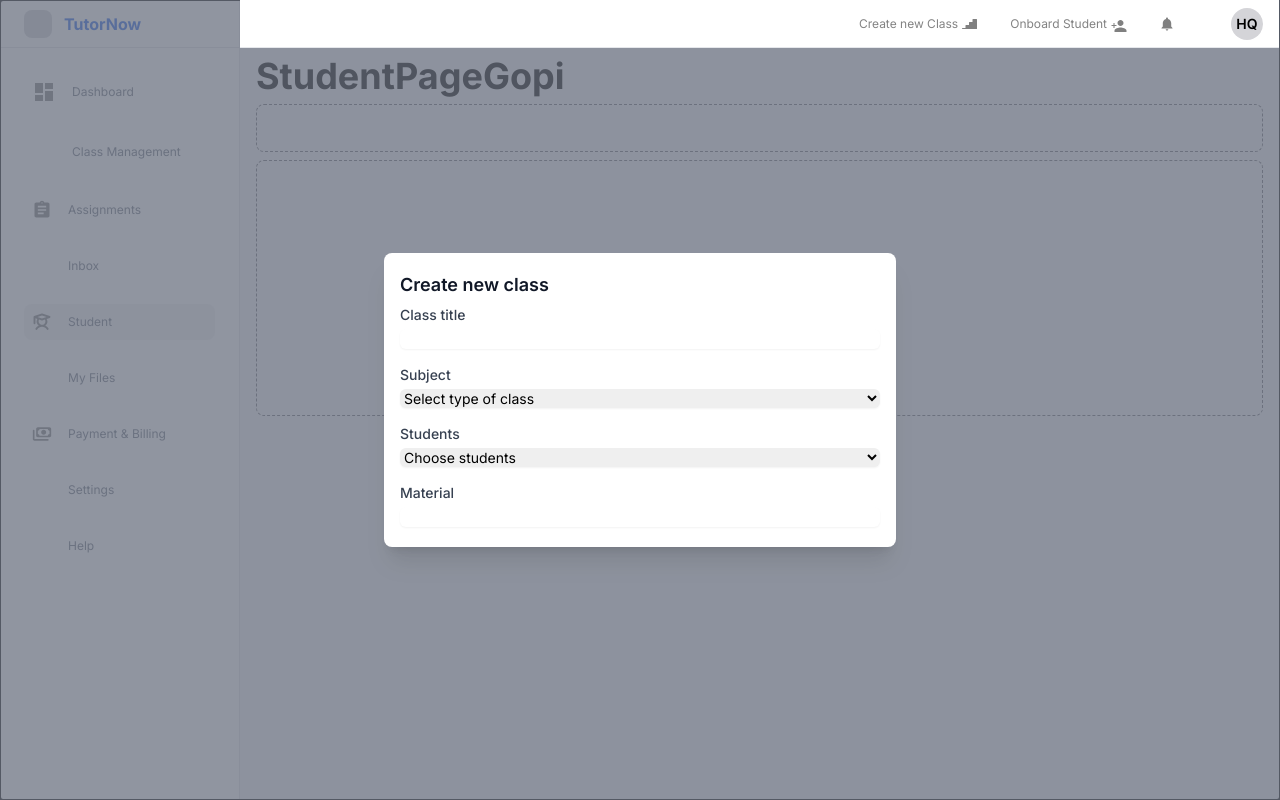
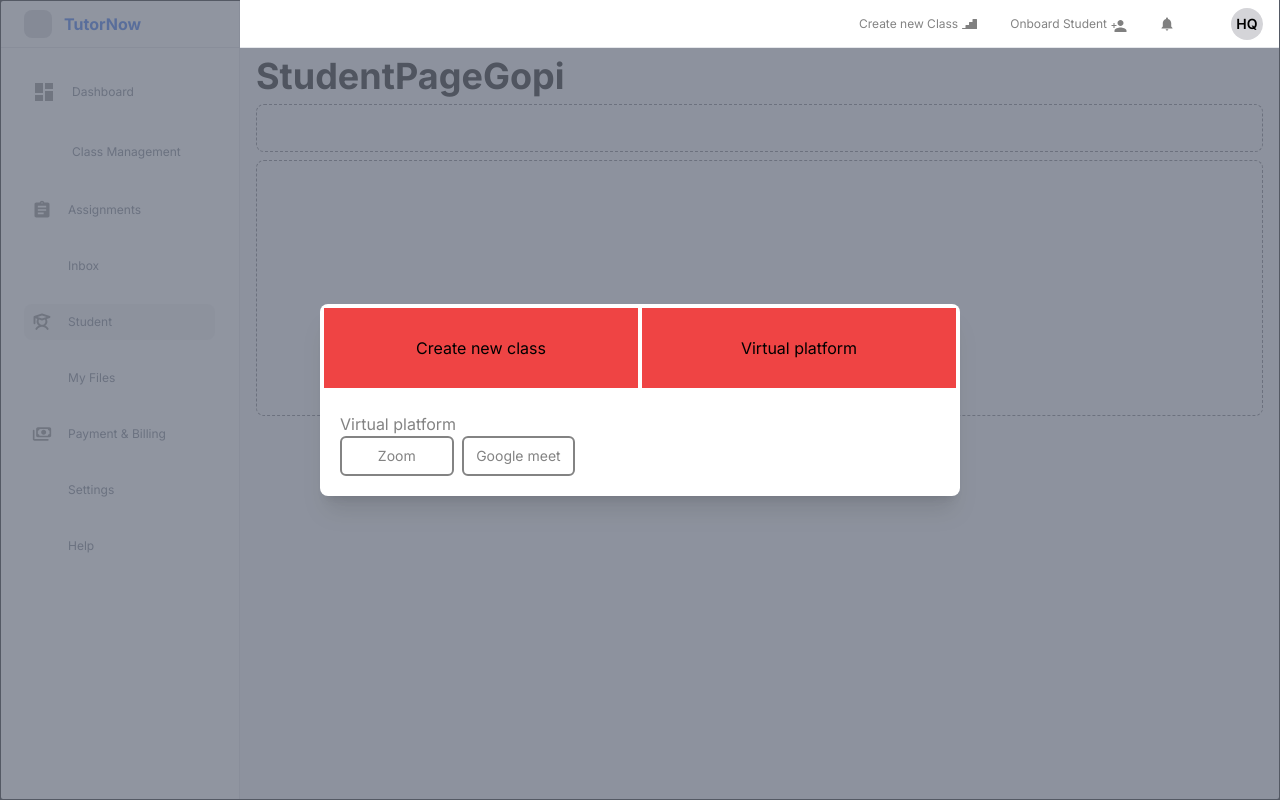
Before and after one commit to SiddhantXelp/Tuto-FE, a Next.js app: page /student in a window 1280 px wide. Both pictures are taken after a click on the element "Create new Class". Built offline with nearby package versions, Linux system fonts and the light colour scheme; some icons are missing.

Commit message:
card changes

```diff
--- a/src/common/Card.tsx
+++ b/src/common/Card.tsx
@@ -1,79 +1,79 @@
 'use client'
 
-import { Dispatch, SetStateAction } from 'react';
+import { Dispatch, SetStateAction, useState } from 'react';
 import { Dialog, DialogBackdrop, DialogPanel, DialogTitle } from '@headlessui/react';
 
 interface DialogComponentProps {
   open: boolean;
   setOpen: Dispatch<SetStateAction<boolean>>;
 }
+interface ButtonItem {
+  id: number;
+  name: string;
+}
 
 const DialogComponent: React.FC<DialogComponentProps> = ({ open, setOpen }) => {
+  const buttons: ButtonItem[] = [
+    { id: 1, name: "Zoom" },
+    { id: 2, name: "Google meet" },
+
+  ];
+
+  const Tabbuttons: ButtonItem[] = [
+    { id: 1, name: "Create new class" },
+    { id: 2, name: "Virtual platform" },
+
+  ];
+  const [formData, setFormData] = useState({
+    typeMeeting: [] as string[],
+  });
+  const[tabValue,setTabValue]=useState('Create new class')
+
+  const mainTabClick=(name:string)=>{
+    setTabValue(name)
+  }
+  const handleButtonClick = (name: string) => {
+    setFormData((prevFormData) => {
+      const newSelectedDays = prevFormData.typeMeeting.includes(name)
+        ? prevFormData.typeMeeting.filter((day) => day !== name)
+        : [...prevFormData.typeMeeting, name];
+      return {
+        ...prevFormData,
+        selectedDays: newSelectedDays,
+      };
+    });
+  };
+
   return (
     <Dialog open={open} onClose={() => setOpen(false)} className="fixed inset-0 z-10">
       <DialogBackdrop
         transition
         className="fixed inset-0 bg-gray-500 bg-opacity-75 transition-opacity data-[closed]:opacity-0 data-[enter]:duration-300 data-[leave]:duration-200 data-[enter]:ease-out data-[leave]:ease-in"
       />      <div className="fixed inset-0 z-10 flex items-center justify-center">
-        <DialogPanel className="bg-white rounded-lg shadow-xl sm:max-w-lg sm:w-full">
-          <div className="px-4 py-5 ">
-            <div className="text-center sm:text-left">
-              <DialogTitle as="h3" className="text-lg font-semibold leading-6 text-gray-900">
-                Create new class
-              </DialogTitle>
-              <div className="mt-2">
-                <form className="space-y-4">
-                  <div>
-                    <label htmlFor="class-title" className="block text-sm font-medium text-gray-700">
-                      Class title
-                    </label>
-                    <input
-                      type="text"
-                      id="class-title"
-                      name="class-title"
-                      className="mt-1 block w-full rounded-md border-gray-300 shadow-sm focus:border-indigo-500 focus:ring-indigo-500 sm:text-sm"
-                    />
-                  </div>
-                  <div>
-                    <label htmlFor="subject" className="block text-sm font-medium text-gray-700">
-                      Subject
-                    </label>
-                    <select
-                      id="subject"
-                      name="subject"
-                      className="mt-1 block w-full rounded-md border-gray-300 shadow-sm focus:border-indigo-500 focus:ring-indigo-500 sm:text-sm"
-                    >
-                      <option>Select type of class</option>
-                      {/* Add more options as needed */}
-                    </select>
-                  </div>
-                  <div>
-                    <label htmlFor="students" className="block text-sm font-medium text-gray-700">
-                      Students
-                    </label>
-                    <select
-                      id="students"
-                      name="students"
-                      className="mt-1 block w-full rounded-md border-gray-300 shadow-sm focus:border-indigo-500 focus:ring-indigo-500 sm:text-sm"
-                    >
-                      <option>Choose students</option>
-                      {/* Add more options as needed */}
-                    </select>
-                  </div>
-                  <div>
-                    <label htmlFor="material" className="block text-sm font-medium text-gray-700">
-                      Material
-                    </label>
-                    <input
-                      type="text"
-                      id="material"
-                      name="material"
-                      className="mt-1 block w-full rounded-md border-gray-300 shadow-sm focus:border-indigo-500 focus:ring-indigo-500 sm:text-sm"
-                    />
-                  </div>
-                </form>
-              </div>
+        <DialogPanel className="bg-white rounded-lg shadow-xl w-2/4 h-auto">
+          <div className="flex flex-row p-1 gap-1">
+            {Tabbuttons.map((item)=>(
+            <button className='h-20 w-full bg-red-500 ${}' onClick={()=>mainTabClick(item.name)}> {item.name}</button>
+            ))}
+          </div>
+          <div className='p-5'>
+            <div>
+              <p className='text-buttonGray'>Virtual platform</p>
+              <div className="grid grid-cols-5 gap-2">
+            {buttons.map((item) => (
+              <button
+                key={item.id}
+                className={`border-buttonGray border-solid border-2 w-26 h-10 rounded-md ${
+                  formData.typeMeeting.includes(item.name) ? 'bg-blue-500 text-white' : 'bg-white'
+                }`}
+                onClick={() => handleButtonClick(item.name)}
+              >
+                <p className='text-sm text-buttonGray'>{item.name}</p>
+              </button>
+            ))}
+          </div>
             </div>
+
           </div>
         </DialogPanel>
       </div>
```
